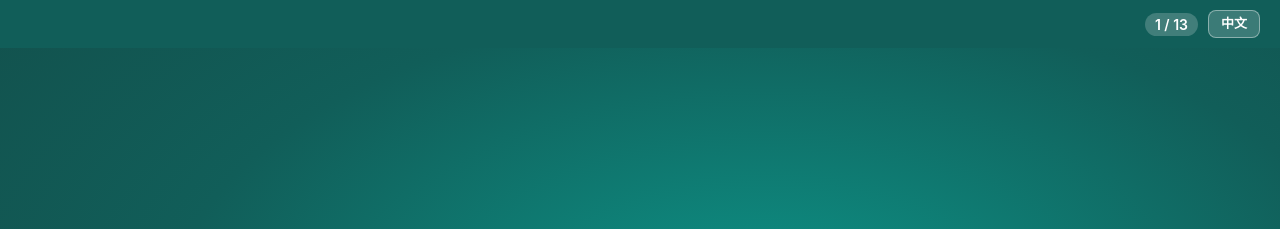
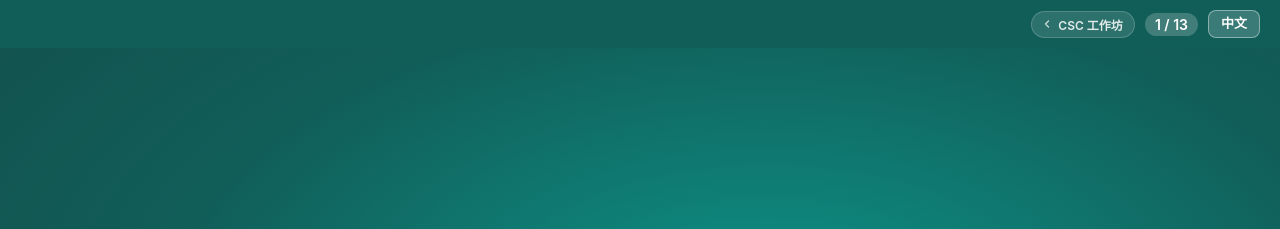
Before and after one commit to Joshli316/taxes-workshop, a plain HTML site: page index.html in a window 1280 px wide. Shown: the top 229 px of the page. Drawn offline with Linux system fonts and the light colour scheme.

Commit message:
Add hub back-chip link to csc-workshops.pages.dev
Adds a small pill chip in the header that returns to the parent
workshop hub, so users aren't dead-ended on the workshop site.
Bilingual zh/en spans + SVG chevron, matched to each workshop's
header style (dark, light, or floating).

Co-Authored-By: Claude Opus 4.7 (1M context) <noreply@anthropic.com>

```diff
--- a/index.html
+++ b/index.html
@@ -37,6 +37,11 @@
 <header class="slide-header">
   <span class="section-label" id="sectionLabel"></span>
   <div class="header-right">
+      <a href="https://csc-workshops.pages.dev" class="hub-back-chip" aria-label="Back to CSC workshops hub · 返回 CSC 工作坊总站">
+        <svg width="12" height="12" viewBox="0 0 24 24" fill="none" stroke="currentColor" stroke-width="2.5" stroke-linecap="round" stroke-linejoin="round" aria-hidden="true"><polyline points="15 18 9 12 15 6"></polyline></svg>
+        <span class="zh">CSC 工作坊</span>
+        <span class="en">CSC Workshops</span>
+      </a>
     <span class="slide-counter" id="slideCounter" aria-live="polite" aria-atomic="true">1 / 13</span>
     <button class="lang-toggle" id="langToggle" data-action="toggle-lang" aria-label="切换语言 · Toggle language">中文</button>
   </div>
--- a/styles.css
+++ b/styles.css
@@ -1280,3 +1280,32 @@ body:not(.zh) .viz figcaption .zh { display: none !important; }
     animation-duration: 0.01ms !important;
   }
 }
+
+
+/* ── Hub back-chip (link to csc-workshops.pages.dev parent hub) ── */
+.hub-back-chip {
+  display: inline-flex;
+  align-items: center;
+  gap: 5px;
+  padding: 4px 11px 4px 9px;
+  font-family: inherit;
+  font-size: 12px;
+  font-weight: 600;
+  color: rgba(255, 255, 255, 0.85);
+  background: rgba(255, 255, 255, 0.12);
+  border: 1px solid rgba(255, 255, 255, 0.18);
+  border-radius: 999px;
+  text-decoration: none;
+  white-space: nowrap;
+  transition: background-color 150ms ease, color 150ms ease, transform 150ms ease;
+}
+.hub-back-chip:hover {
+  background: rgba(255, 255, 255, 0.22);
+  color: white;
+  transform: translateX(-2px);
+}
+.hub-back-chip:focus-visible {
+  outline: 2px solid white;
+  outline-offset: 2px;
+}
+.hub-back-chip svg { flex-shrink: 0; opacity: 0.9; }
--- a/sw.js
+++ b/sw.js
@@ -1,4 +1,4 @@
-const CACHE = 'taxes-workshop-v5';
+const CACHE = 'taxes-workshop-v6';
 const ASSETS = [
   '/',
   '/index.html',
```
